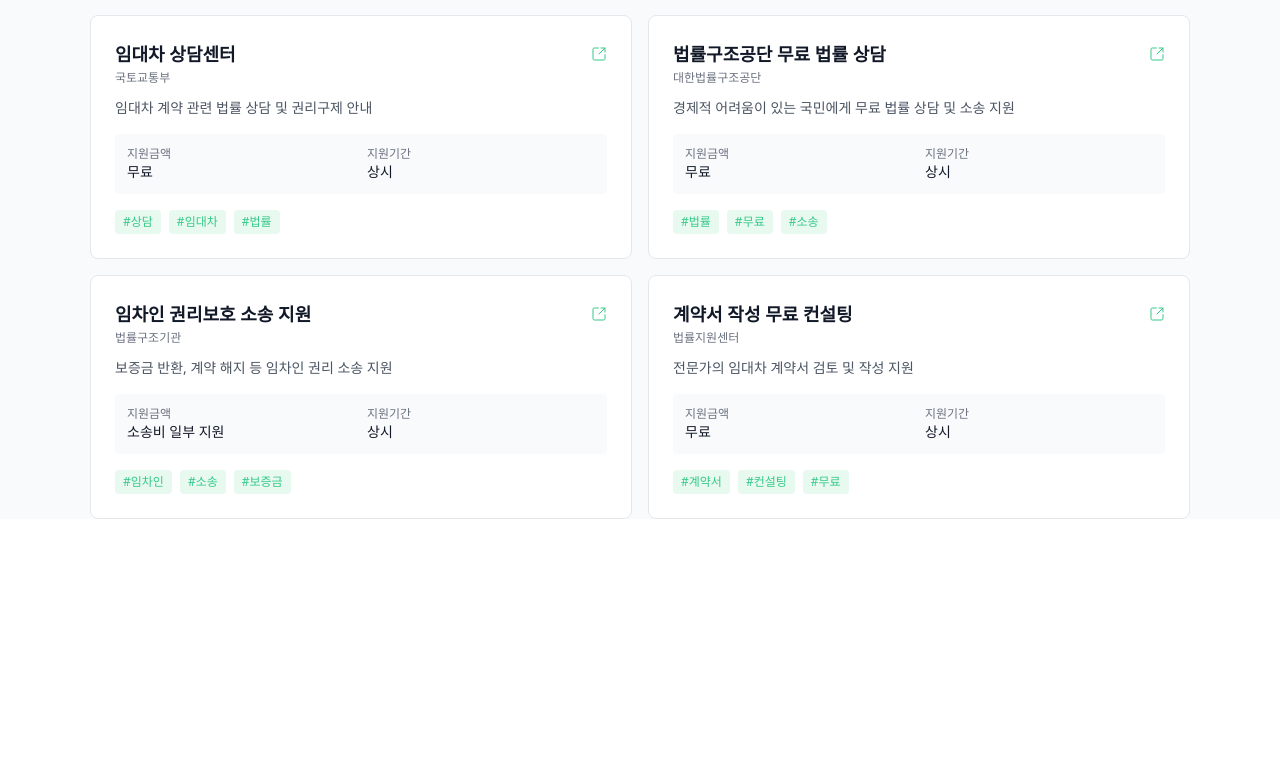
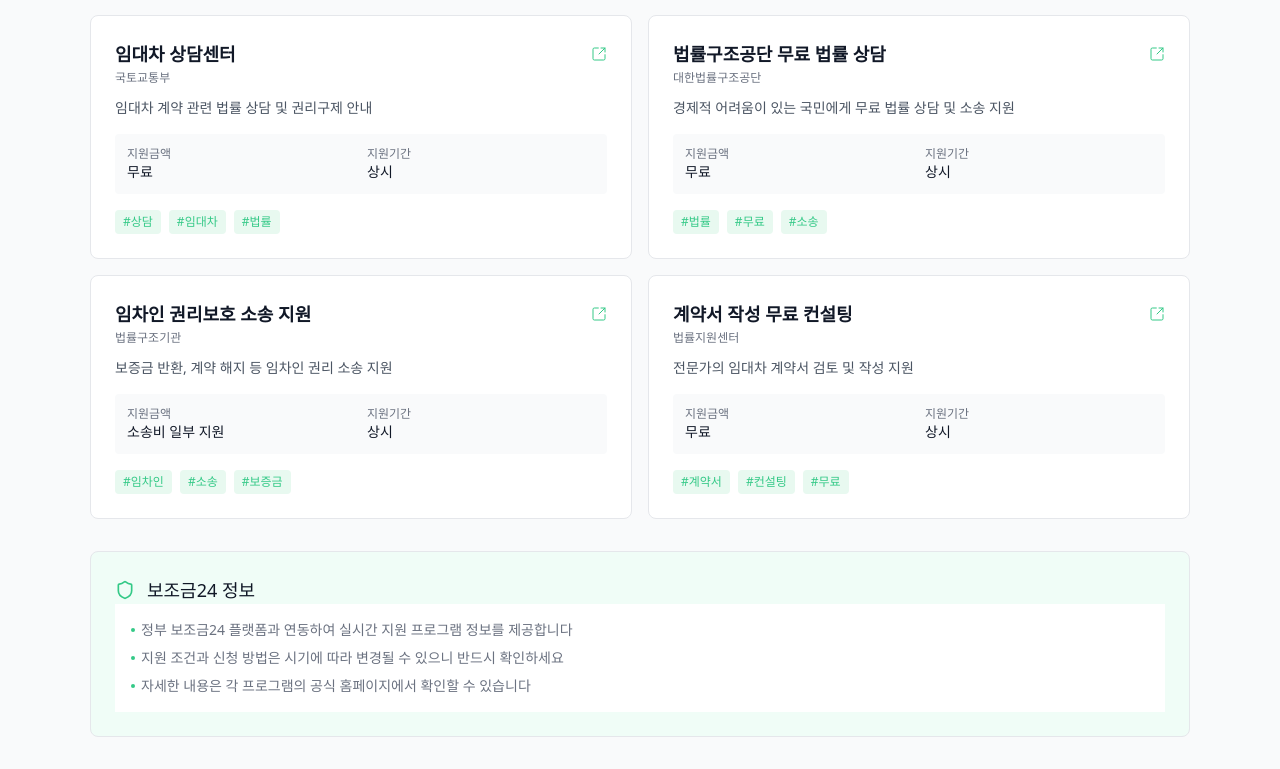
Before and after one commit to SafeSignProject/safeSign-frontend, a React (Vite) app: page /support in a window 1280 px wide. Shown: the part 1265-2034 px from the top of the page. Before the commit the page ends 1784 px from the top, so only its background shows below. Built offline with nearby package versions, Linux system fonts and the light colour scheme; a web font is replaced by a local one.

Commit message:
feat: 지원금 페이지 UI 모두 구현

```diff
--- a/src/components/header/CommonHeader.tsx
+++ b/src/components/header/CommonHeader.tsx
@@ -5,7 +5,7 @@ interface CommonHeaderProps {
 
 const CommonHeader = ({ title, desc }: CommonHeaderProps) => {
   return (
-    <header className='border-light-gray fixed top-16 flex w-full flex-col gap-1 border-b bg-white px-8 py-6'>
+    <header className='border-light-gray fixed top-16 z-30 flex w-full flex-col gap-1 border-b bg-white px-8 py-6'>
       <h3 className='text-dark text-2xl leading-8 font-bold'>{title}</h3>
       <p className='text-dark-gray leading-6'>{desc}</p>
     </header>
--- /dev/null
+++ b/src/components/support/SubsidyInfo.tsx
@@ -0,0 +1,30 @@
+import { Shield } from 'lucide-react';
+
+const INFO_ITEM = [
+  '정부 보조금24 플랫폼과 연동하여 실시간 지원 프로그램 정보를 제공합니다',
+  '지원 조건과 신청 방법은 시기에 따라 변경될 수 있으니 반드시 확인하세요',
+  '자세한 내용은 각 프로그램의 공식 홈페이지에서 확인할 수 있습니다',
+];
+
+const SubsidyInfo = () => {
+  return (
+    <section className='border-light-gray mb-8 rounded-lg border bg-[#F0FDF7] p-6'>
+      <div className='flex items-center gap-3'>
+        <Shield size={20} className='text-primary' />
+        <h5 className='text-dark text-lg leading-7 font-medium'>보조금24 정보</h5>
+      </div>
+      <div className='bg-white p-4'>
+        <div className='space-y-2'>
+          {INFO_ITEM.map((info, idx) => (
+            <div key={idx} className='flex items-center gap-1.5'>
+              <div className='bg-primary h-1 min-w-1 rounded-full' />
+              <p className='text-dark-gray white text-sm'>{info}</p>
+            </div>
+          ))}
+        </div>
+      </div>
+    </section>
+  );
+};
+
+export default SubsidyInfo;
--- a/src/components/support/index.ts
+++ b/src/components/support/index.ts
@@ -1,2 +1,3 @@
 export { default as SupportList } from '@/components/support/SupportList';
 export { default as SupportSuggestion } from '@/components/support/SupportSuggestion';
+export { default as SubsidyInfo } from '@/components/support/SubsidyInfo';
--- a/src/pages/SupportPage.tsx
+++ b/src/pages/SupportPage.tsx
@@ -1,6 +1,6 @@
 import { Input } from '@/components/common';
 import CommonHeader from '@/components/header/CommonHeader';
-import { SupportSuggestion, SupportList } from '@/components/support';
+import { SupportSuggestion, SupportList, SubsidyInfo } from '@/components/support';
 
 const SupportPage = () => {
   return (
@@ -13,6 +13,7 @@ const SupportPage = () => {
         <Input isSearch={true} placeholder='지원 프로그램 검색 (예: 청년, 전월세, 보증금)' />
         <SupportSuggestion />
         <SupportList />
+        <SubsidyInfo />
       </div>
     </main>
   );
```
